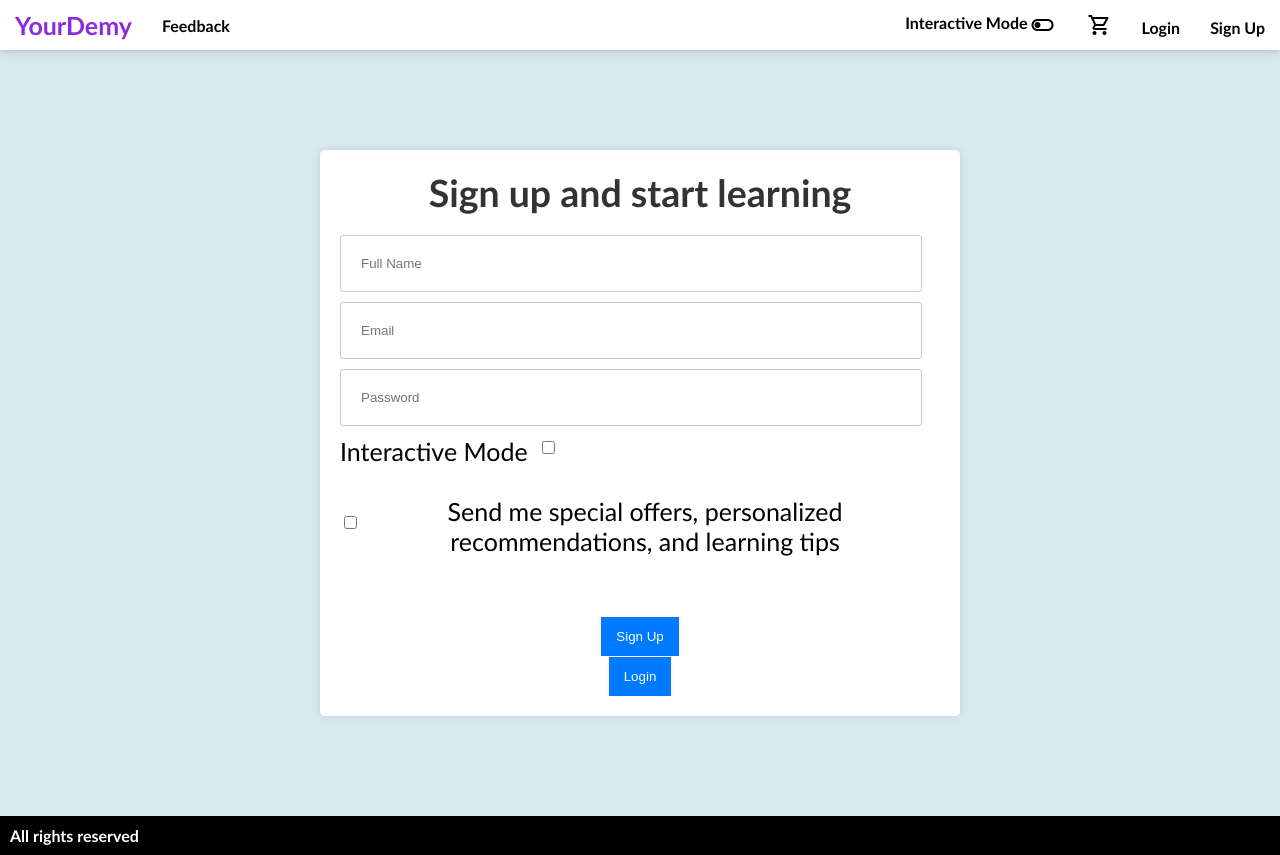
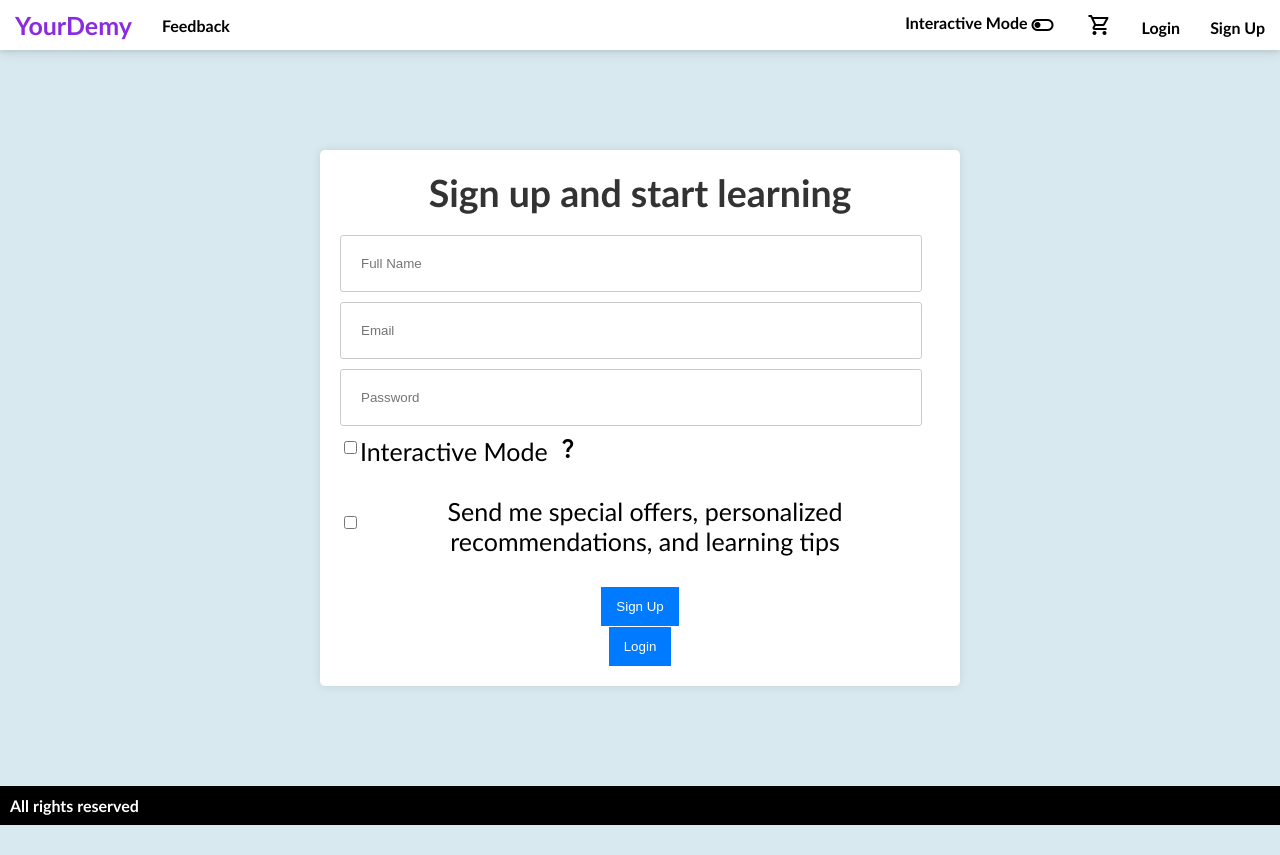
Before and after one commit to KevinChittilapilly/Final-Project-Yourdemy, a React (Create React App) app in the folder frontend/yourdemy/: page /signup in a window 1280 px wide. After the commit the page ends 825 px from the top, so only its background shows below. Built offline with nearby package versions, Linux system fonts and the light colour scheme.

Commit message:
Added tooltip

```diff
--- a/frontend/yourdemy/package.json
+++ b/frontend/yourdemy/package.json
@@ -7,9 +7,11 @@
     "@testing-library/react": "^13.4.0",
     "@testing-library/user-event": "^13.5.0",
     "axios": "^1.6.8",
+    "bootstrap": "^5.3.3",
     "materialize-css": "^1.0.0-rc.2",
     "primereact": "^10.6.3",
     "react": "^18.2.0",
+    "react-bootstrap": "^2.10.2",
     "react-dom": "^18.2.0",
     "react-router-dom": "^6.22.3",
     "react-scripts": "5.0.1",
--- a/frontend/yourdemy/src/components/signup.js
+++ b/frontend/yourdemy/src/components/signup.js
@@ -1,6 +1,7 @@
 import React, { useState } from "react";
 import axios from "axios";
-import { useNavigate } from "react-router-dom";
+import { useNavigate } from 'react-router-dom';
+import { OverlayTrigger, Tooltip } from 'react-bootstrap'; // Import the question mark icon
 
 function Signup() {
     const [fullName, setFullName] = useState("");
@@ -21,22 +22,25 @@ function Signup() {
       };
 
       try {
-      const response = await axios.post(
-        "http://127.0.0.1:8000/signup/",
-        userData
-      );
+        const response = await axios.post("http://127.0.0.1:8000/signup/", userData);
         console.log(response.data);
-
         sessionStorage.setItem("isAuthenticated", true);
         sessionStorage.setItem("userEmail", userData.email);
         sessionStorage.setItem("userData", JSON.stringify(response.data.user));
         navigate("/home");
-      //TODO remove login signup button and show 'Wecome user name'
       } catch (error) {
         console.error("Signup error:", error.response.data);
         // Handle signup error
       }
     };
+
+    const interactiveModeTooltip = (
+      <Tooltip id="tooltip-interactiveMode" style={{ backgroundColor: "#f0f0f0", color: "cadetblue", width:'30%' }}>
+        <text >
+          Interactive mode provides custom options for video lengths of the lectures and quiz location options for the courses
+        </text>
+      </Tooltip>
+    );
 
     return (
         <div className="container signup">
@@ -66,25 +70,31 @@ function Signup() {
               onChange={(e) => setPassword(e.target.value)}
               required
             />
-        <div
-          style={{
+            <div style={{
             display: "flex",
             flex: 1,
             justifyContent: "flex-start",
             textAlign: "start",
             width: "50%",
             marginBottom: "30px",
-          }}
-        >
-          <label htmlFor="interactiveMode" id="interactiveModeLabel">
-            Interactive Mode
-          </label>
+          }}>
               <input
                 type="checkbox"
                 id="interactiveMode"
                 checked={interactiveMode}
                 onChange={(e) => setInteractiveMode(e.target.checked)}
               />
+              <label htmlFor="interactiveMode" style={{ marginRight: "5px" }}>Interactive Mode</label>
+
+              <OverlayTrigger
+                placement="right"
+                overlay={interactiveModeTooltip}
+                trigger={['click']}
+              >
+                <div style={{ cursor: "pointer" }}>
+                <span className="material-symbols-outlined"> question_mark </span>
+                </div>
+              </OverlayTrigger>
             </div>
             <div style={{ display: "flex" }}>
               <input
@@ -93,18 +103,12 @@ function Signup() {
                 checked={specialOffers}
                 onChange={(e) => setSpecialOffers(e.target.checked)}
               />
-          <label htmlFor="specialOffers">
-            Send me special offers, personalized recommendations, and learning
-            tips
-          </label>
+              <label htmlFor="specialOffers">Send me special offers, personalized recommendations, and learning tips</label>
             </div>
-        <br />
             <br />
             <button type="submit">Sign Up</button>
             <br />
-        <button type="button" onClick={() => navigate("/login")}>
-          Login
-        </button>
+            <button type="button" onClick={() => navigate('/login')}>Login</button>
           </form>
         </div>
     );
```
Also changed, not shown: 1 other file (tests, documents, lock files or other folders). Lines whose indentation alone changed are shown as unchanged.
